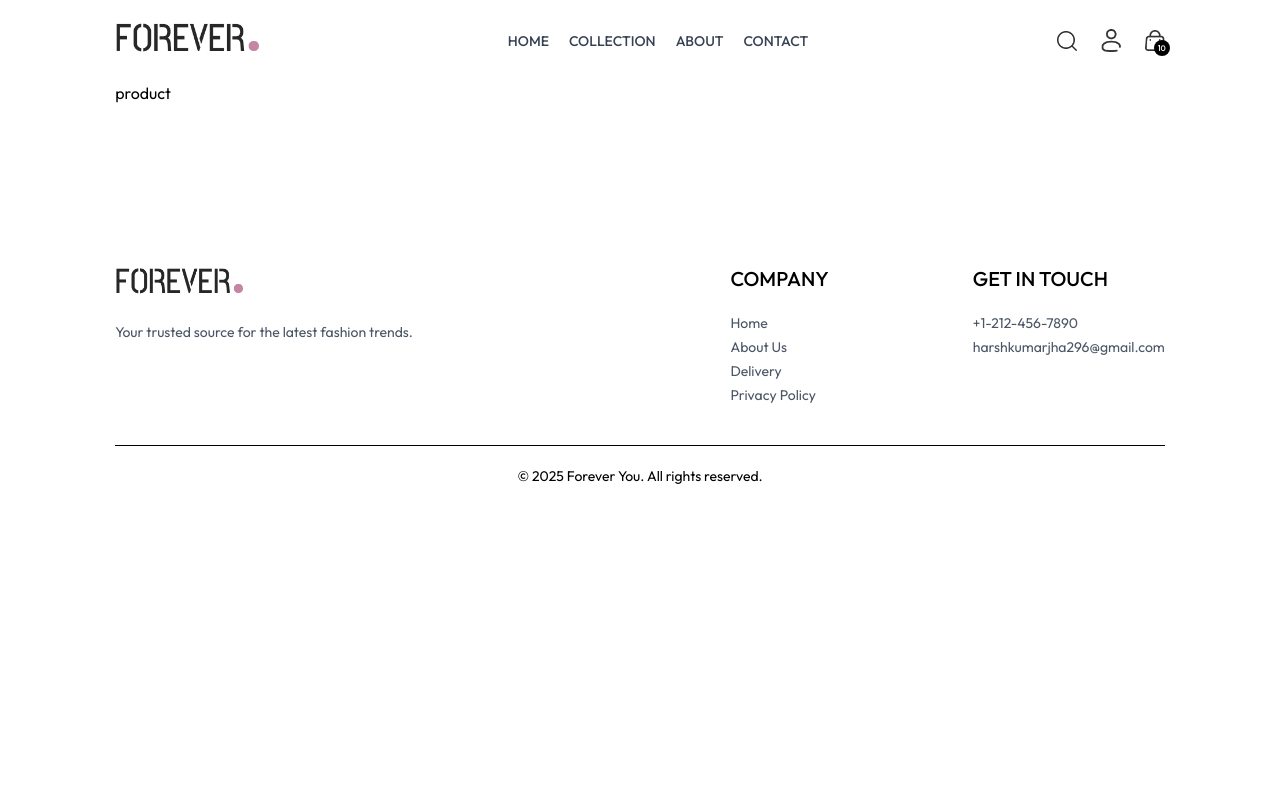
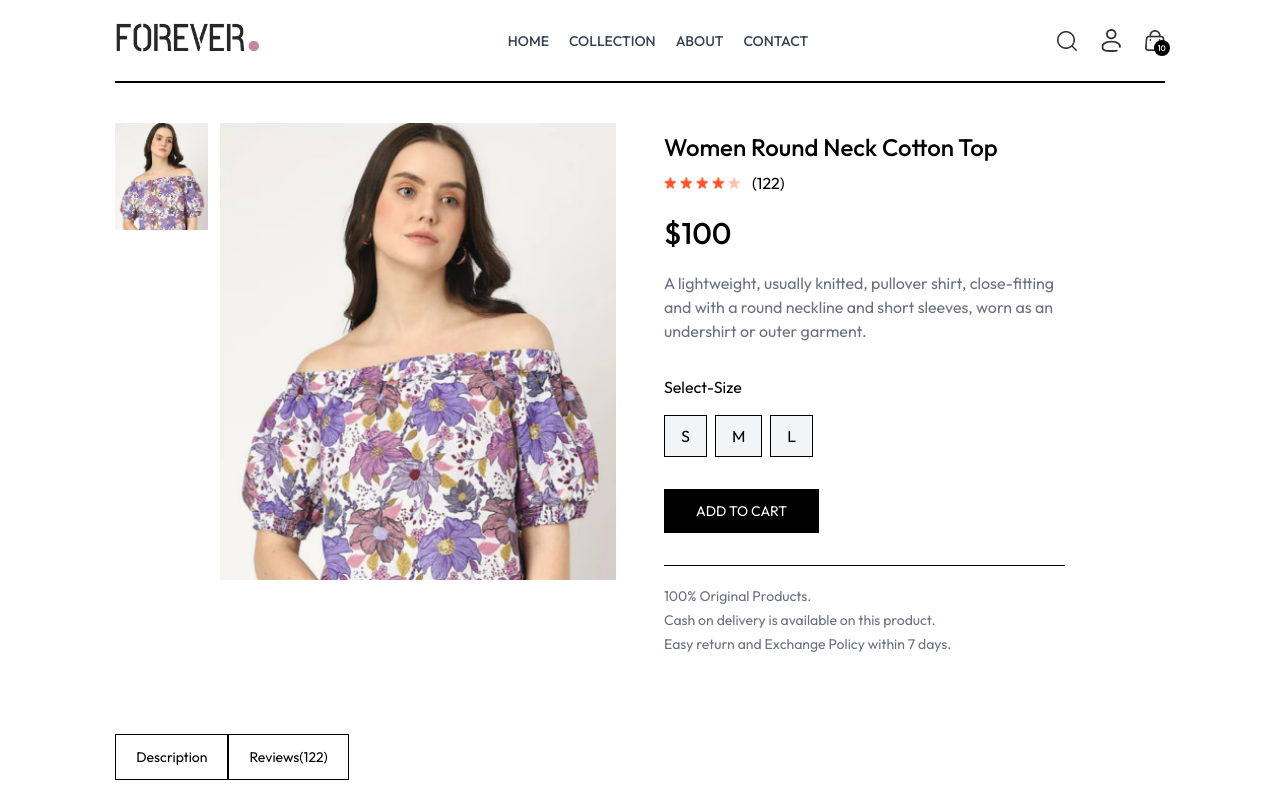
Before and after one commit to Harry8766/MERN-project, a React (Vite) app in the folder frontend/: page /product/aaaaa in a window 1280 px wide. Shown: the top 800 px of the page. Built offline with nearby package versions, Linux system fonts and the light colour scheme.

Commit message:
product section created

```diff
--- a/frontend/src/index.css
+++ b/frontend/src/index.css
@@ -16,6 +16,10 @@
   font-style: normal;
 }
 
+::-webkit-scrollbar{
+  display:none;
+}
+
 @media (max-width: 640px) {
   a.active{
     background-color: black;
--- a/frontend/src/pages/product.jsx
+++ b/frontend/src/pages/product.jsx
@@ -1,12 +1,103 @@
-import React from 'react'
+import React,{useContext,useEffect,useState} from 'react'
+import { useParams } from 'react-router-dom';
+import { ShopContext } from './../context/ShopContext';
+import {assets} from '../assets/assets';
 
 const product = () => {
 
+const{productId}=useParams();
+const{products , currency}=useContext(ShopContext);
+const[productData,setProductData]=useState(false);
+const[image,setImage]=useState('');
+const[size,setSize]=useState('');
+
+const fetchProductData = async()=>{
+
+products.map((item)=>{
+  if(item._id === productId){
+    setProductData(item);
+    setImage(item.image[0]);
+    return null;
+  }
+})
+
+}
+
+useEffect(()=>{
+  fetchProductData();
+},[productId,products]);
+
+  return productData ? (
+    <div className='border-t-2 pt-10 transition-opacity ease-in duration-500 opacity-100'>
+      {/*product Data*/}
+    <div className='flex gap-12 sm:gap-12 flex-col sm:flex-row'>
+    {/*product Images*/}
+    <div className='flex-1 flex flex-col-reverse gap-3 sm:flex-row'>
+    <div className='flex flex-col overflow-x-auto sm:overflow-y-scroll justify-between sm:justify-normal sm:w-[18.7%] w-full '>
+      {productData.image.map((item,index)=>(
+        <img onClick={()=>setImage(item)} src={item} key={index} className='w-[24%] sm:w-full sm:mb-3 flex-shirnk-0 cursor-pointer' alt="" />
+      ))}
+    </div>
+    <div className='w-full sm:w-[80%]'>
+      <img className='w-full h-auto ' src={image} alt="" />
+
+    </div>
+
+    </div>
+
+    {/*product info*/}
+
+    <div className='flex-1'>
+      <h1 className='font-medium text-2xl mt-2'>{productData.name}</h1>
+      <div className='flex items-center gap-1 mt-2'>
+        <img src={assets.star_icon} alt="" className="w-3 5" /><img src={assets.star_icon} alt="" className="w-3 5" /><img src={assets.star_icon} alt="" className="w-3 5" /><img src={assets.star_icon} alt="" className="w-3 5" /><img src={assets.star_dull_icon} alt="" className="w-3 5" />
+        <p className='pl-2'>(122)</p>
+
+      </div>
+      <p className='mt-5 text-3xl font-medium'>{currency}{productData.price}</p>
+      <p className='mt-5 text-gray-500 md:w-4/5'>{productData.description}</p>
+      <div className='flex flex-col gap-4 my-8'>
+        <p>Select-Size</p>
+        <div className='flex gap-2'>
+          {productData.sizes.map((item,index)=>(<button onClick={()=>setSize(item)} className={`border py-2 px-4 bg-gray-100 ${item===size ? 'border-orange-500':''}`} key={index}> {item}</button>))}
+
+        </div>
+      </div>
+      <button className='bg-black text-white px-8 py-3 text-sm active:bg-gray-700'>ADD TO CART</button>
+      <hr className='mt-8 sm:w-4/5'/>
+      <div className='text-sm text-gray-500 mt-5 flex flex-col gap-1'>
+        <p>100% Original Products.</p>
+        <p>Cash on delivery is available on this product.</p>
+        <p>Easy return and Exchange Policy within 7 days.</p>
+
+      </div>
+
+    </div>
+
+    </div>
+      {/** ------------Description & Review Section */ }
+
+      <div className='mt-20'>
+        <div className='flex'>
+          <p className='border px-5 py-3 text-sm'>Description</p>
+          <p className='border px-5 py-3 text-sm'>Reviews(122)</p>
+
+        </div>
+        <div className='flex flex-col gap-4 px-6 py-6 text-sm text-gray-500'>
+          <p>Lorem ipsum dolor sit amet consectetur adipisicing elit. Quod voluptates excepturi expedita in animi amet libero nobis fugit, quo aperiam est maxime dolorem nisi! In nemo unde non sint eligendi.</p>
+
+          <p>Lorem ipsum dolor sit amet consectetur adipisicing elit. Saepe perspiciatis autem distinctio nihil iusto voluptate commodi ad officiis aspernatur porro!</p>
+        </div>
 
 
-  return (
-    <div>product</div>
-  )
+      </div>
+
+      {/** ------------display related products -------------*/ }
+
+
+
+    </div>
+  ): <div className='opacity-0'>Loading...</div>
 }
 
 export default product
```
